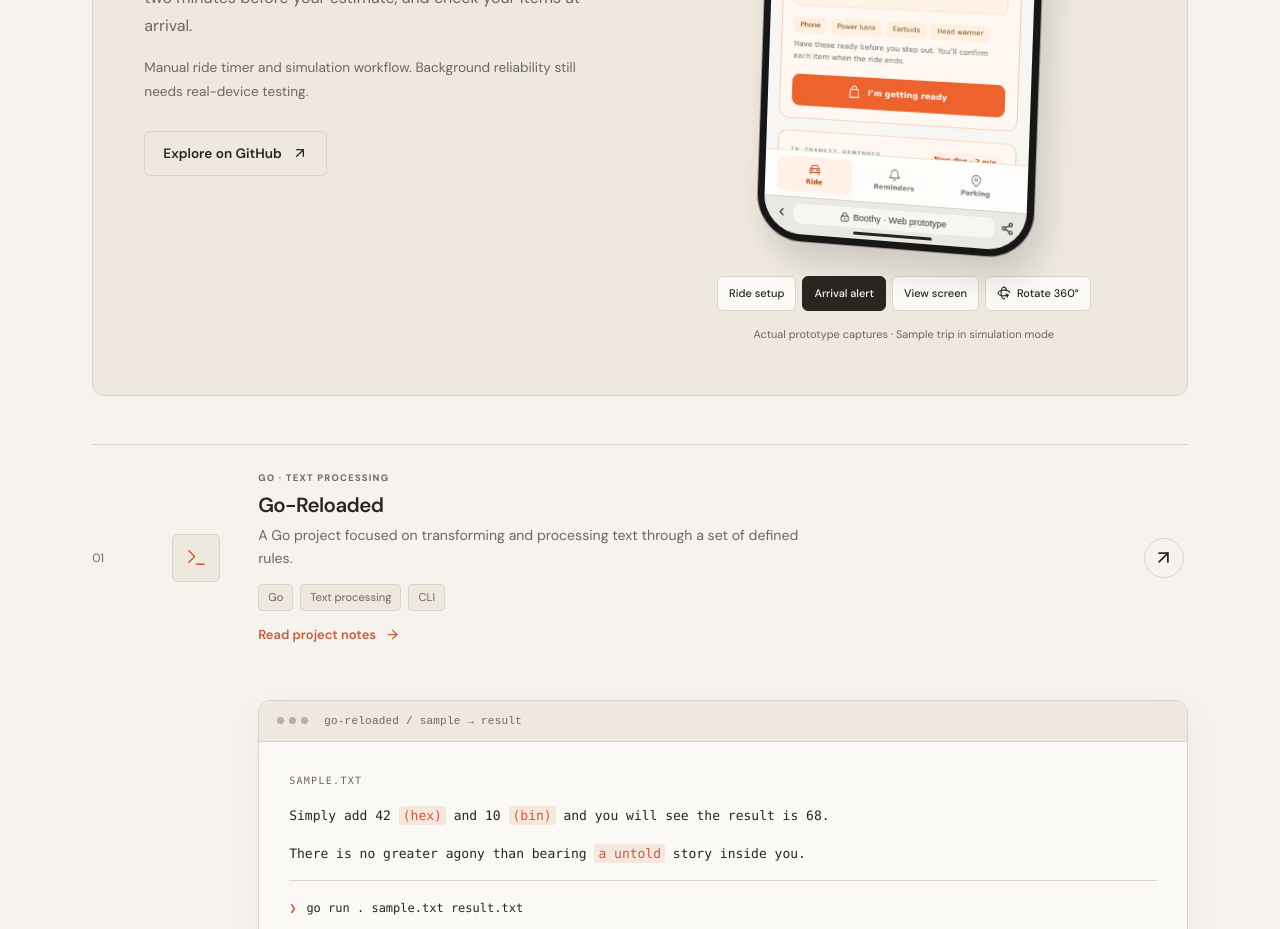
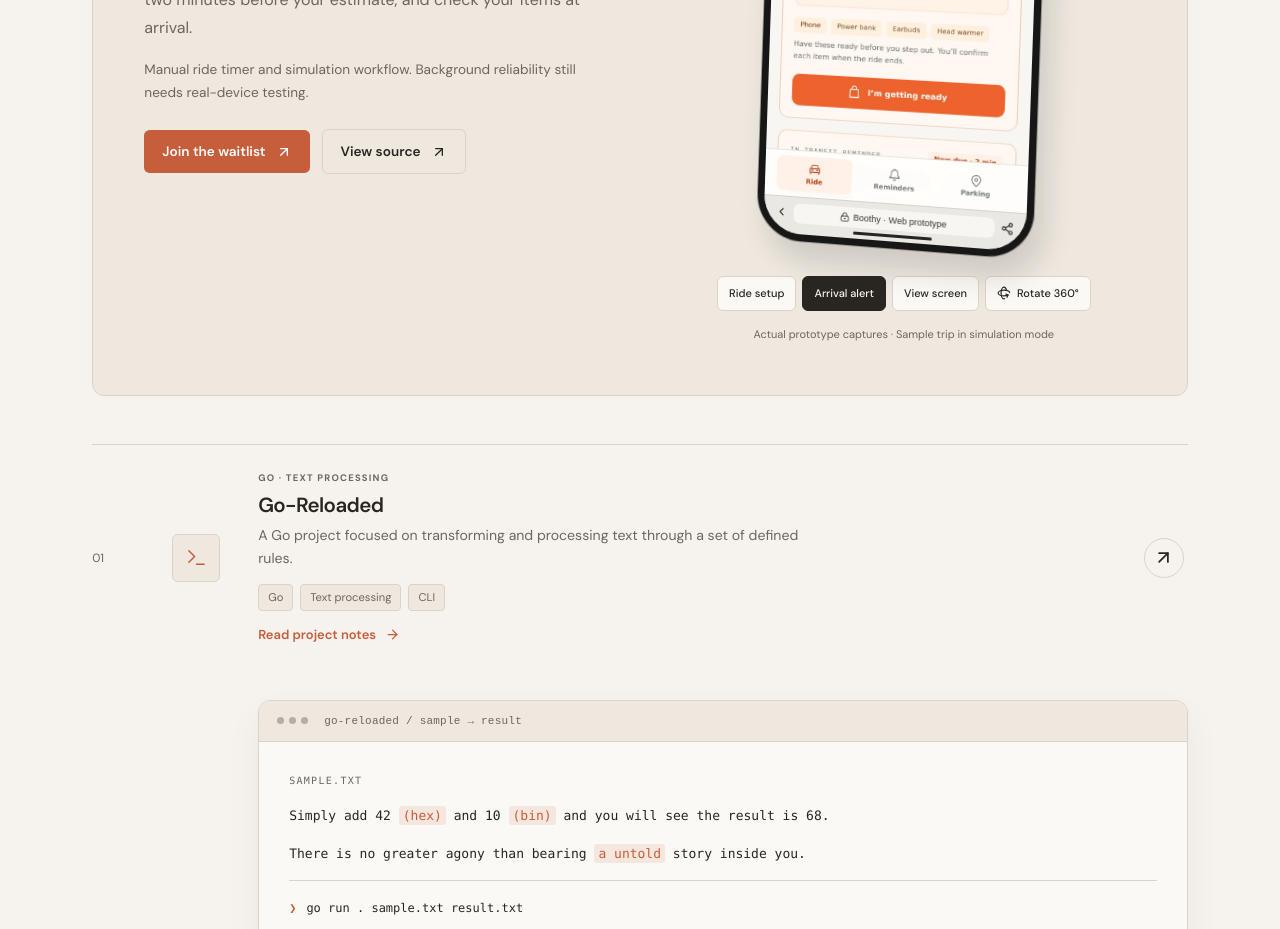
Before and after one commit to Vickiller-droid/victor-portfolio, a Next.js app: page / in a window 1280 px wide. Shown: the part 1600-2529 px from the top of the page. Built offline with nearby package versions, Linux system fonts and the light colour scheme.

Commit message:
Update hero actions with waitlist and source links
Replaced the GitHub link with a waitlist link and added a new div for actions.

```diff
--- a/app/page.jsx
+++ b/app/page.jsx
@@ -190,7 +190,10 @@ entry.target.classList.add("isVisible");
             <h3 id="boothy-title">Leave the ride.<br/><em>Keep your belongings.</em></h3>
             <p>A reminder with a reason. Set a trip, get a belongings prompt two minutes before your estimate, and check your items at arrival.</p>
             <p className="boothyHonesty">Manual ride timer and simulation workflow. Background reliability still needs real-device testing.</p>
-            <a className="heroActionSecondary" href="https://github.com/Vickiller-droid/boothy" target="_blank" rel="noreferrer">Explore on GitHub <ArrowUpRight size={16}/></a>
+            <div className="heroActions">
+              <a className="heroActionPrimary" href="https://boothy.floot.app" target="_blank" rel="noopener noreferrer" aria-label="Join the Boothy waitlist (opens in a new tab)">Join the waitlist <ArrowUpRight size={16}/></a>
+              <a className="heroActionSecondary" href="https://github.com/Vickiller-droid/boothy" target="_blank" rel="noopener noreferrer">View source <ArrowUpRight size={16}/></a>
+            </div>
           </div>
           <BoothyMockup/>
         </article>
```
